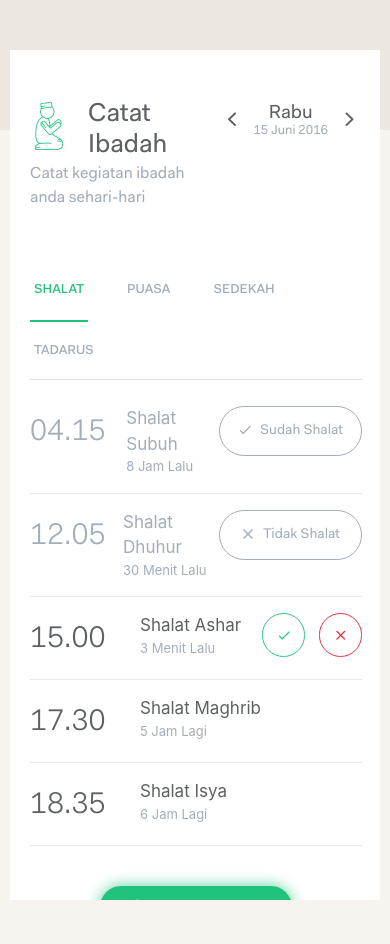
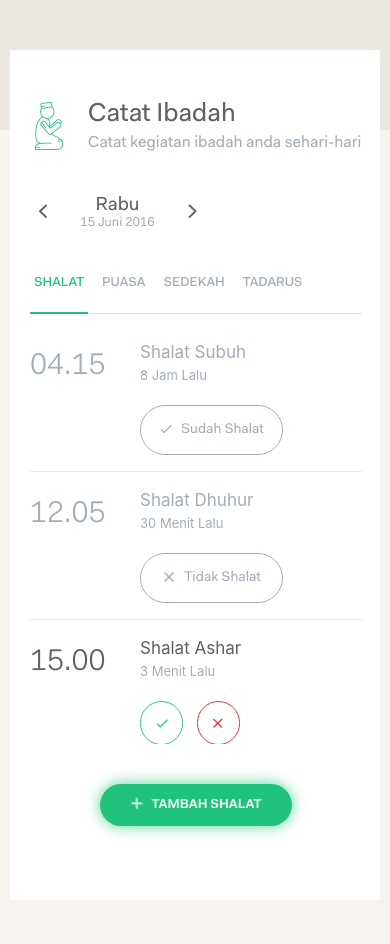
Before and after one commit to kevineaid/MuslimHabits, a plain HTML site: page index.html in a window 390 px wide. Drawn offline with Linux system fonts and the light colour scheme.

Commit message:
add scroll responsive

```diff
--- a/css/main.css
+++ b/css/main.css
@@ -311,10 +311,28 @@ ul {
 	float: left;
 	margin-right: 20px;
 }
+@media (max-width: 480px){
+	.page-title img {
+		margin-bottom: 10px;
+	}
+}
 .page-date {
 	display: flex;
 	width: 175px;
 	justify-content: space-between;
+}
+@media screen and (max-width: 575px){
+	.page-header {
+		flex-direction: column;
+		margin-bottom: 20px;
+	}
+	.page-title {
+		width: 100%;
+		margin-bottom: 30px;
+	}
+	.page-date {
+		align-self: flex-start;
+	}
 }
 .date {
 	text-align: center;
@@ -353,6 +371,17 @@ ul {
 	text-align: center;
 	transition: all .4s ease;
 }
+@media screen and (max-width: 480px){
+	.main-tabs .nav-tabs .nav-item.show .nav-link, .nav-tabs .nav-link {
+		margin-right: 10px;
+	}
+}
+@media screen and (max-width: 360px){
+	.main-tabs .nav-tabs .nav-item.show .nav-link, .nav-tabs .nav-link {
+		margin-right: 3px;
+		font-size: 12px;
+	}
+}
 .main-tabs .nav-tabs .nav-link {
 	border: none;
 }
@@ -367,10 +396,40 @@ ul {
 
 
 
+
+@media screen and (max-width: 575px){
+	.shalat-wrapper {
+		overflow-y: scroll;
+		height: 420px;
+	}
+}
+/* shalat wrapper scroll */
+#style-15::-webkit-scrollbar-track
+{
+	-webkit-box-shadow: inset 0 0 6px rgba(0,0,0,0.1);
+	background-color: #F5F5F5;
+	border-radius: 10px;
+}
+#style-15::-webkit-scrollbar
+{
+	width: 6px;
+	background-color: #F5F5F5;
+	opacity: 0.4;
+	border-radius: 10px;
+}
+#style-15::-webkit-scrollbar-thumb
+{
+	border-radius: 10px;
+	background-color: var(--bg-green);
+}
+
+
+
 .shalat-item {
 	padding: 16px 0;
 	display: flex;
 	border-bottom: 1px solid #e7ebf0;
+	flex-wrap: wrap;
 }
 .shalat-item .shalat-waktu,
 .shalat-item .shalat-name,
@@ -392,6 +451,19 @@ ul {
 }
 .shalat-status {
 	margin-left: auto;
+}
+@media screen and (max-width: 575px){
+	.shalat-waktu {
+
+	}
+	.shalat-detail {
+		width: calc(100% - 110px);
+		margin-bottom: 20px;
+	}
+	.shalat-status {
+		width: auto;
+		margin-left: 110px;
+	}
 }
 .done-status {
 	background: none;
--- a/index.html
+++ b/index.html
@@ -97,7 +97,7 @@
 
 				<div class="tab-content clearfix">
 				  	<div class="tab-pane active" id="1a">
-	          			<div class="shalat-wrapper mb-40">
+	          			<div class="shalat-wrapper mb-40" id="style-15">
 	          				<div class="shalat-item shalat-done">
 	          					<div class="shalat-waktu fs-30 fp-blond">
 	          						04.15
```
